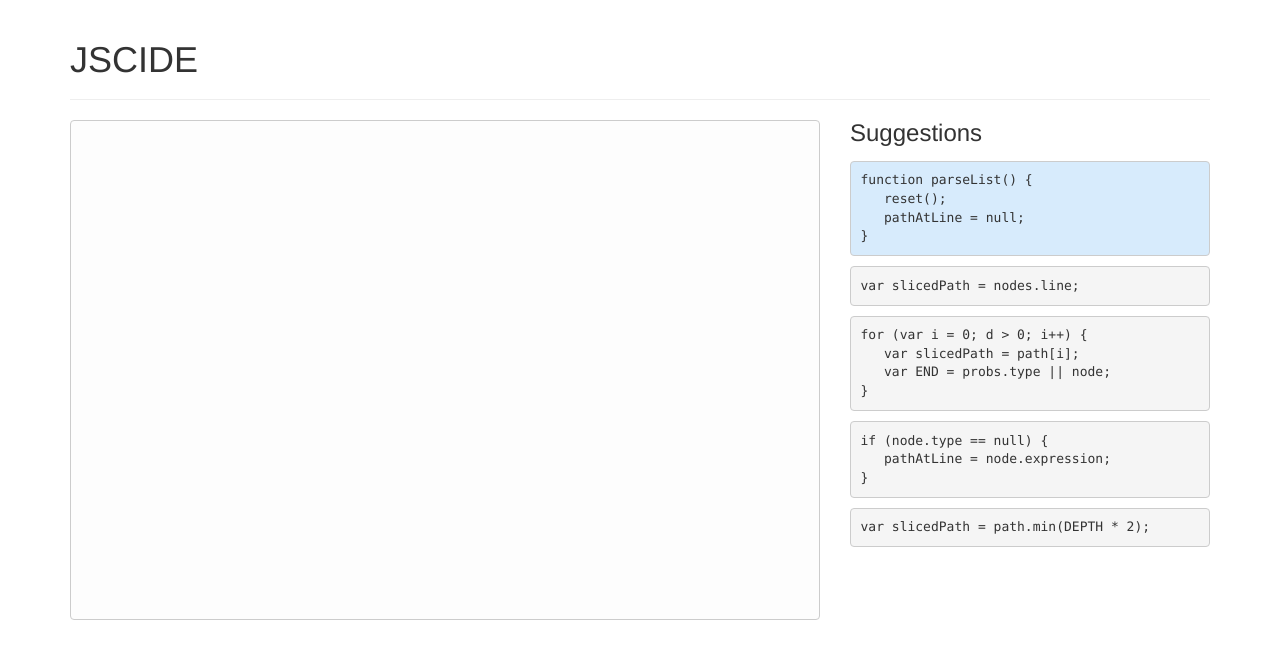
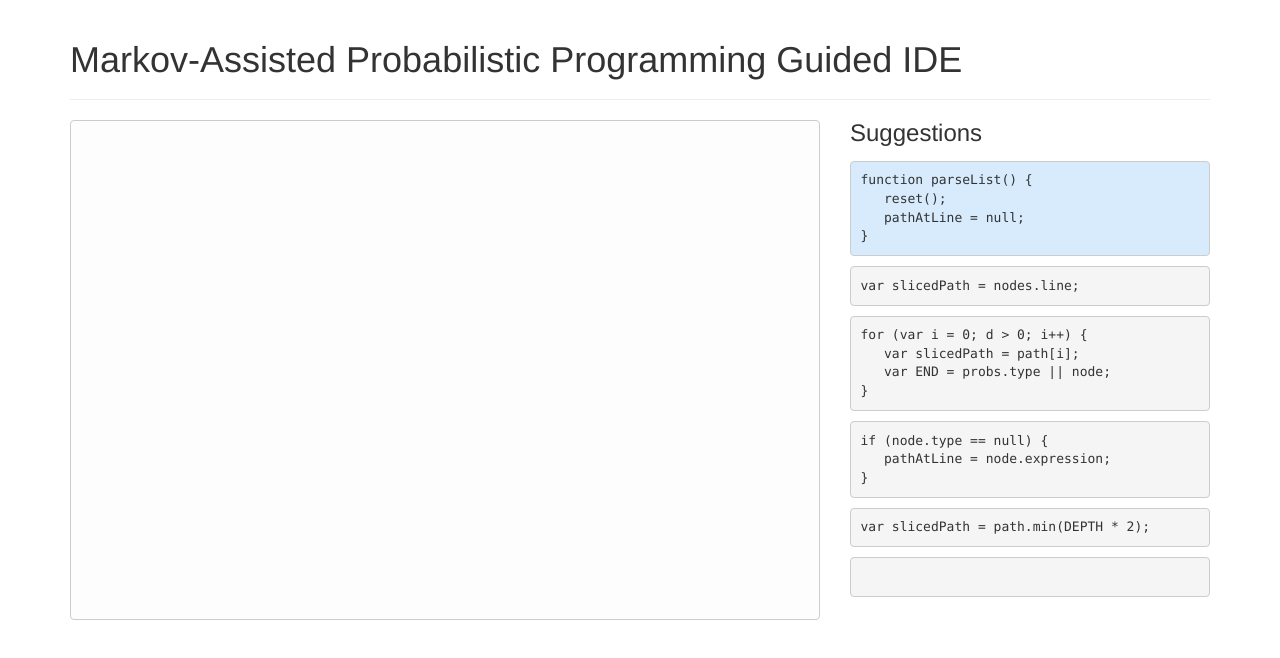
Before and after one commit to RocHack/jschain, a website: page web/index.html in a window 1280 px wide. Drawn offline with Linux system fonts and the light colour scheme.

Commit message:
Update web with custom field

```diff
--- a/web/index.html
+++ b/web/index.html
@@ -10,7 +10,7 @@
 <body>
 <div class="container">
 	<div class="page-header">
-		<h1>JSCIDE</h1>
+		<h1>Markov-Assisted Probabilistic Programming Guided IDE</h1>
 	</div>
 	<div class="row">
 		<div class="col-md-8">
--- a/web/ui.js
+++ b/web/ui.js
@@ -133,12 +133,15 @@ function newOptions()
 	$('#options').html("");
 
 	var snips = snippets[round];
-	numSelections = snips.length;
-	for (var i = 0; i < numSelections; i++)
+	for (var i = 0; i < snips.length; i++)
 	{
 		code = snips[i];
 		$('#options').append($('<li><pre>'+code+'</pre></li>'));
 	}
+
+	$('#options').append($('<li><pre contenteditable="true"></pre></li>'));
+
+	numSelections = snips.length+1;
 
 	currentSelection = 0;
     $($('#options').children()[currentSelection]).find('pre').css('background-color','#D7EBFC');
@@ -146,4 +149,6 @@ function newOptions()
     round += 1;
 }
 
-$(document).ready(function() {newOptions();});
+$(document).ready(function() {
+	newOptions();
+});
```
